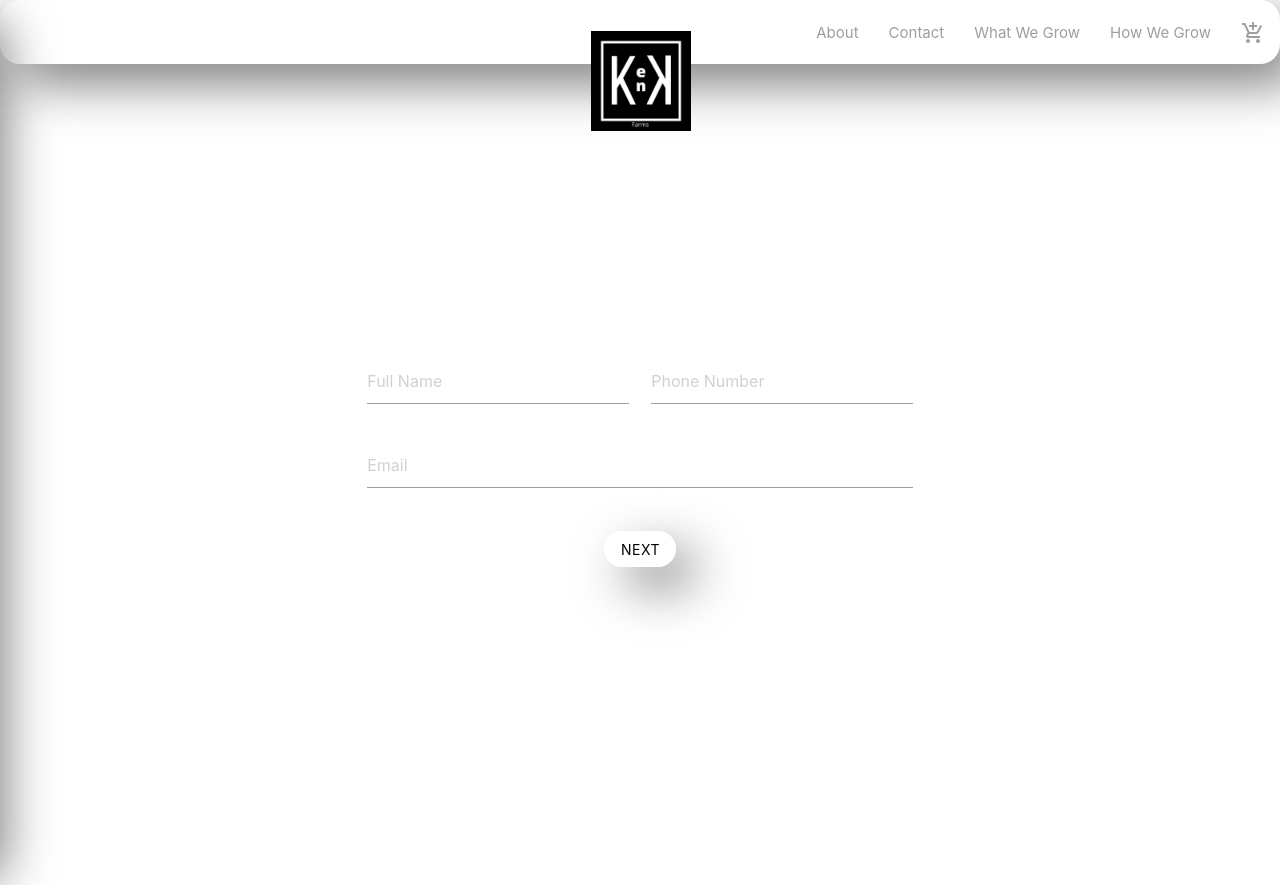
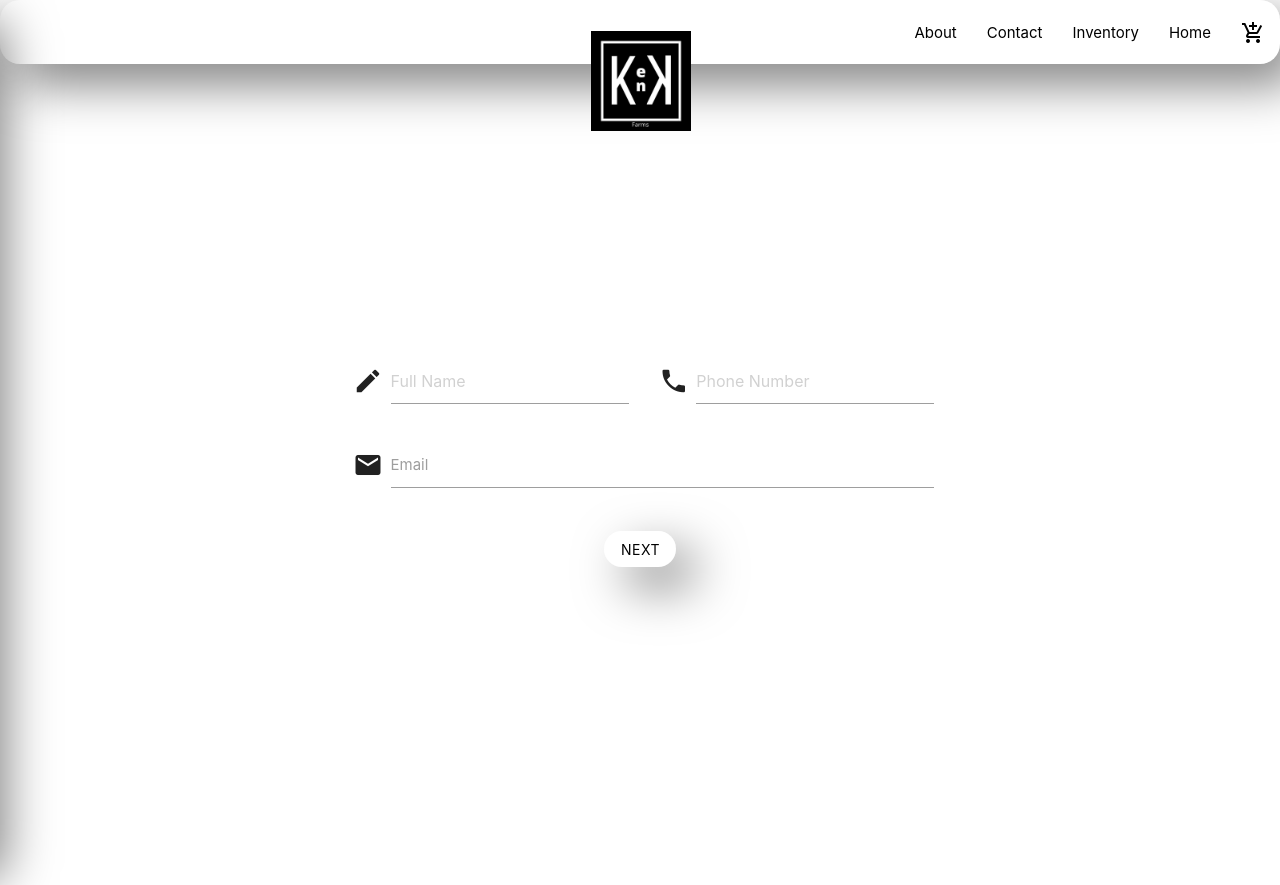
Before and after one commit to JimmyNagles/KF, a React (Create React App) app in the folder client/: page /Contact in a window 1280 px wide. Built offline with nearby package versions, Linux system fonts and the light colour scheme.

Commit message:
inventory

```diff
--- a/client/src/App.css
+++ b/client/src/App.css
@@ -18,6 +18,32 @@
   backdrop-filter: blur(5px);
 }
 
+#myboton:hover {
+  box-shadow: 20px 20px 50px rgb(0, 0, 0, 0.5);
+  border-radius: 20px;
+  background: rgba(18, 114, 23, 0.582);
+
+  border-top: 1px solid rgba(255, 255, 255, 0.5);
+  border-left: 1px solid rgba(255, 255, 255, 0.5);
+  backdrop-filter: blur(5px);
+}
+
+/* label underline focus color */
+.input-field input[type="text"]:focus {
+  border-bottom: 2px solid green !important;
+  box-shadow: 0 1px 0 0 #000;
+}
+/* valid color */
+.input-field input[type="text"].valid {
+  border-bottom: 1px solid #000;
+  box-shadow: 0 1px 0 0 #000;
+}
+/* invalid color */
+.input-field input[type="text"].invalid {
+  border-bottom: 2px solid red !important;
+  box-shadow: 0 1px 0 0 #000;
+}
+
 /* About Page */
 
 /* About Page */
--- /dev/null
+++ b/client/src/Components/Cards/Inventory/InvCard.js
@@ -0,0 +1,39 @@
+import React from 'react'
+import { Card, CardTitle, Col, Container, Icon, Row } from 'react-materialize'
+import picture from "../../Grid/img/micro.jpg"
+const InvCard = ({children,name}) => {
+    return (
+        <Col s={12} m={6} l={4}>
+
+
+<Container>
+
+
+
+
+<Card
+className="glass"
+      closeIcon={<Icon>close</Icon>}
+      header={<CardTitle image={picture} reveal waves="light"/>}
+      reveal={<div><h2>text about this </h2>
+      <h2>text about this </h2></div>}
+      revealIcon={<Icon>more_vert</Icon>}
+      title="Card Title"
+    >
+
+
+      <p>
+        <a href="#">
+          This is a link
+        </a>
+      </p>
+    </Card>
+
+    </Container>
+
+        </Col>
+
+    )
+}
+
+export default InvCard
--- a/client/src/Components/Form/ContactForm.js
+++ b/client/src/Components/Form/ContactForm.js
@@ -16,14 +16,19 @@ const ContactForm = () => {
   <TextInput  s={12} m={12} l={6}
                 id="TextInput-1"
               placeholder="Full Name"
+              icon="create"
                />
  <TextInput  s={12} m={12} l={6}
               id="TextInput-2"
                placeholder="Phone Number"
+          icon="phone"
               />
 <TextInput  s={12} m={12} l={12}
-              id="TextInput-3"
-              placeholder="Email"
+             email
+             id="TextInput-3"
+             label="Email"
+             validate
+             icon="email"
               />
 </Container>
 
@@ -32,7 +37,7 @@ const ContactForm = () => {
  </Row>
 <Row>
 <Col>
-<Button className="glass black-text ">Next</Button>
+<Button id="myboton" className="glass black-text ">Next</Button>
  </Col>
 </Row>
 
--- a/client/src/Components/Nav/MyNavBar.js
+++ b/client/src/Components/Nav/MyNavBar.js
@@ -32,11 +32,11 @@ className="glass"
 
 
 
-  <NavItem href="/About" className="telefono grey-text darken-4" >About</NavItem>
-  <NavItem className=" grey-text darken-4" href="/Contact"> Contact</NavItem>
-  <NavItem className=" grey-text darken-4"  href="/Inventory">What We Grow</NavItem>
-  <NavItem className=" grey-text darken-4 "href="/How">  How We Grow</NavItem>
-  <NavItem className=" grey-text darken-4 "  >
+  <NavItem href="/About" className="telefono black-text" >About</NavItem>
+  <NavItem className=" black-text" href="/Contact"> Contact</NavItem>
+  <NavItem className=" black-text"  href="/Inventory">Inventory</NavItem>
+  <NavItem className=" black-text "href="/">Home</NavItem>
+  <NavItem className=" black-text "  >
   <i class="material-icons ">add_shopping_cart</i>
   </NavItem>
 </Navbar>
--- a/client/src/pages/Inventory.js
+++ b/client/src/pages/Inventory.js
@@ -1,9 +1,31 @@
-import React from 'react'
+import React,{useState} from 'react'
+import { Col, Container, Row } from 'react-materialize'
+import InvCard from '../Components/Cards/Inventory/InvCard'
 
 const Inventory = () => {
+
+const arr= [1,2,3,4,5,6,7,8]
+
+
+
+
     return (
         <div>
-            <h1>Inventory js</h1>
+         <Container  style={{height:"200px"}}>
+
+
+         </Container>
+
+
+            <Row>
+
+
+           {arr.map((number,index) =>
+<InvCard className="glass" key={index}>{number}</InvCard>
+)
+}
+
+            </Row>
         </div>
     )
 }
--- a/client/src/pages/home.js
+++ b/client/src/pages/home.js
@@ -9,7 +9,6 @@ const home = () => {
         <div>
    <Homevid>
 
-       <h3 className="center  white-text  ">Super Foods</h3>
           </Homevid>
 
 
```
Also changed, not shown: client/src/Components/Grid/Homevid.js (line endings or trailing spaces), 2 other files (tests, documents, lock files or other folders).
